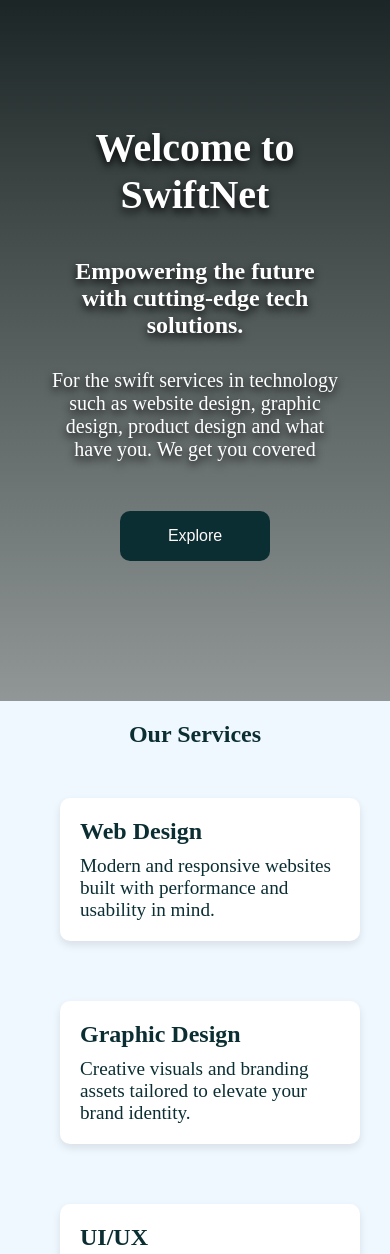
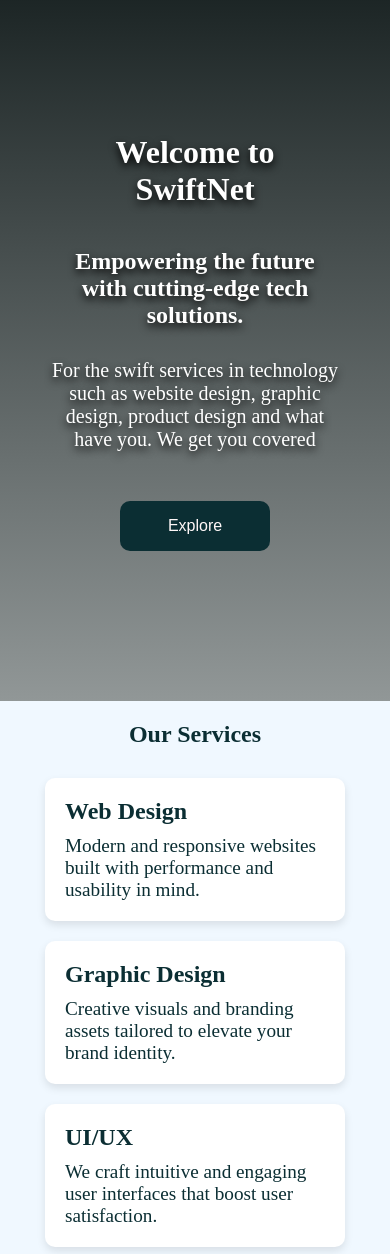
Before and after one commit to Augustachy/swiftnet-website, a plain HTML site: page index.html in a window 390 px wide. Shown: the part 320-1574 px from the top of the page. Drawn offline with Linux system fonts and the light colour scheme.

Commit message:
swiftnet

```diff
--- a/style.css
+++ b/style.css
@@ -138,12 +138,14 @@ margin: 20PX 20PX 20PX;
     background-color:#ffff;
     overflow: hidden;
     border-radius: 10px;
-
     width: 300px;
     padding: 20px;
-    margin: 20px;
     color:  #0b2e33;
     box-shadow: 0 4px 8px rgba(0, 0, 0, 0.1);
+     gap: 10px;
+    align-items: start;
+    align-content: start;
+    justify-content: left;
 }
 
 
@@ -191,6 +193,9 @@ footer{
     padding-top: 10px;
     align-items: start;
   }
+  .hero h1{
+    font-size:32px ;
+  }
 .hero p{
     width: 100%;
 }
```
